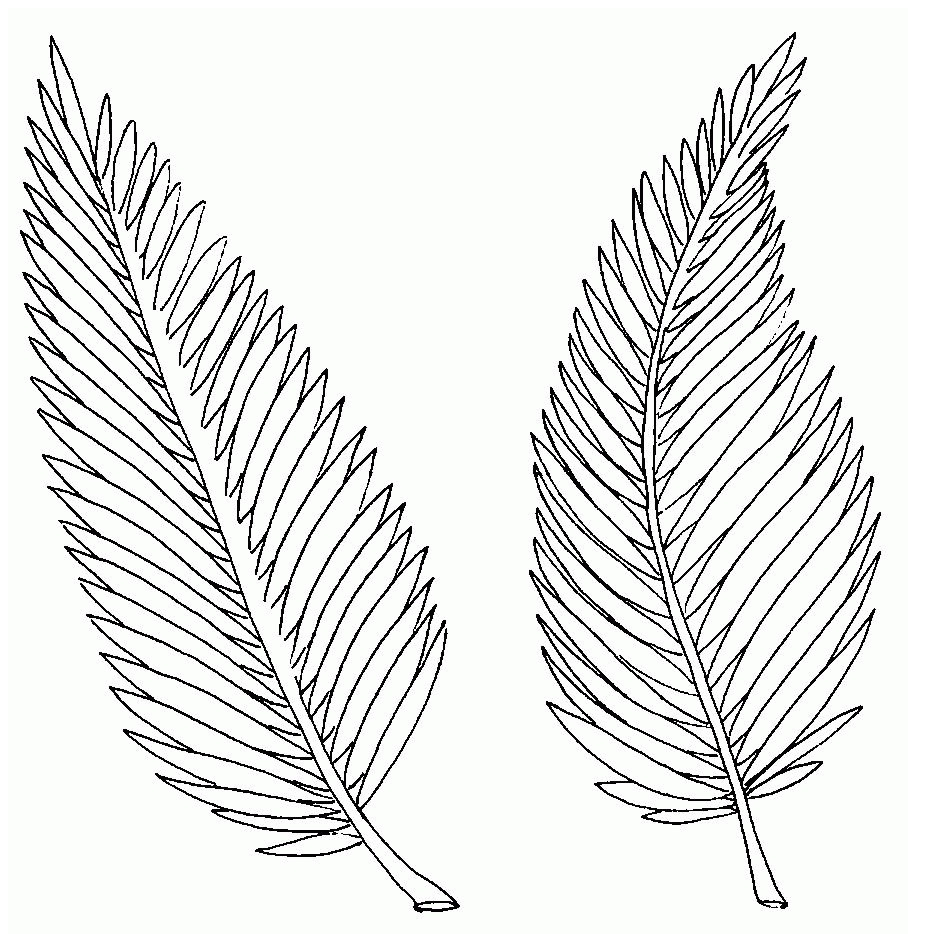
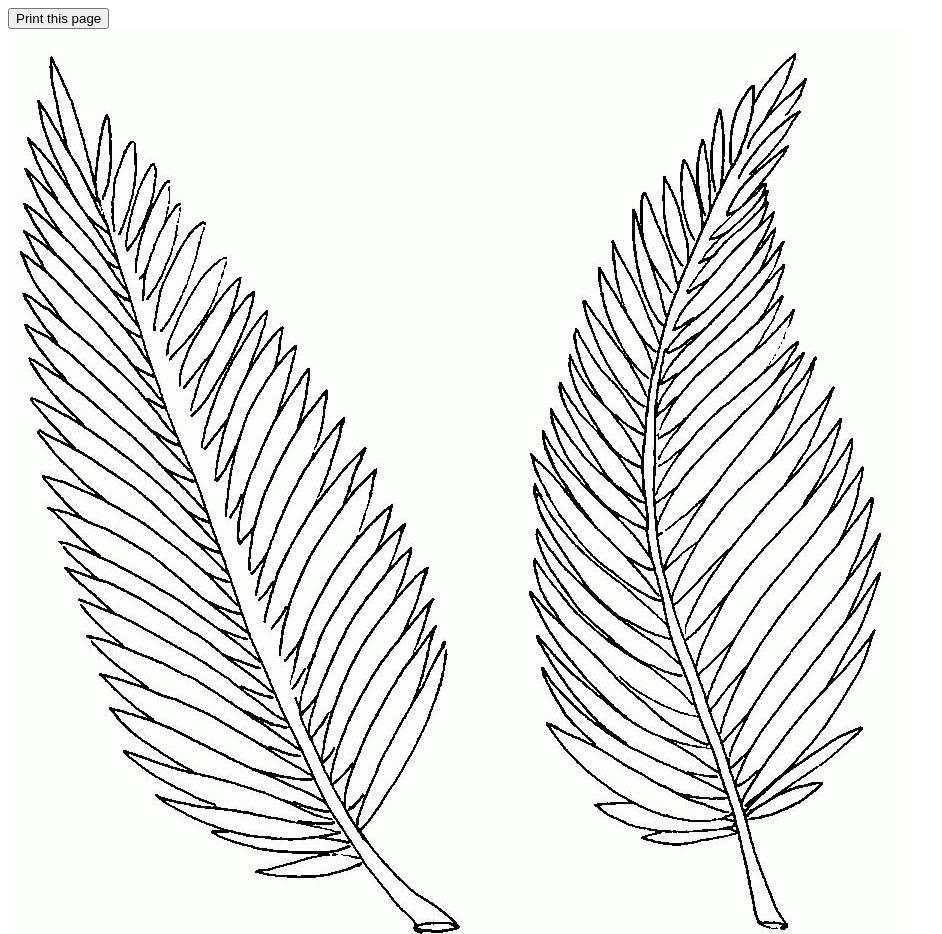
Before and after one commit to sitkalutheranchurch/sitkalutheranchurch.github.io, a plain HTML site: page coloring-palms.html in a window 1280 px wide. Shown: the top 934 px of the page, without its empty margins (0-942 px from the left). Drawn offline with Linux system fonts and the light colour scheme.

Commit message:
updating coloring print page

```diff
--- a/coloring-palms.html
+++ b/coloring-palms.html
@@ -8,10 +8,14 @@
       display: none;
     }
     }
+    img, div {
+      margin-left: auto;
+      margin-right: auto;
+    }
   </style>
 </head>
 <body>
-<img src="coloring-palms.jpg">
   <div class="noprint"><button onclick="window.print()">Print this page</button></div>
+  <img src="coloring-palms.jpg">
 </body>
 </html>
```
